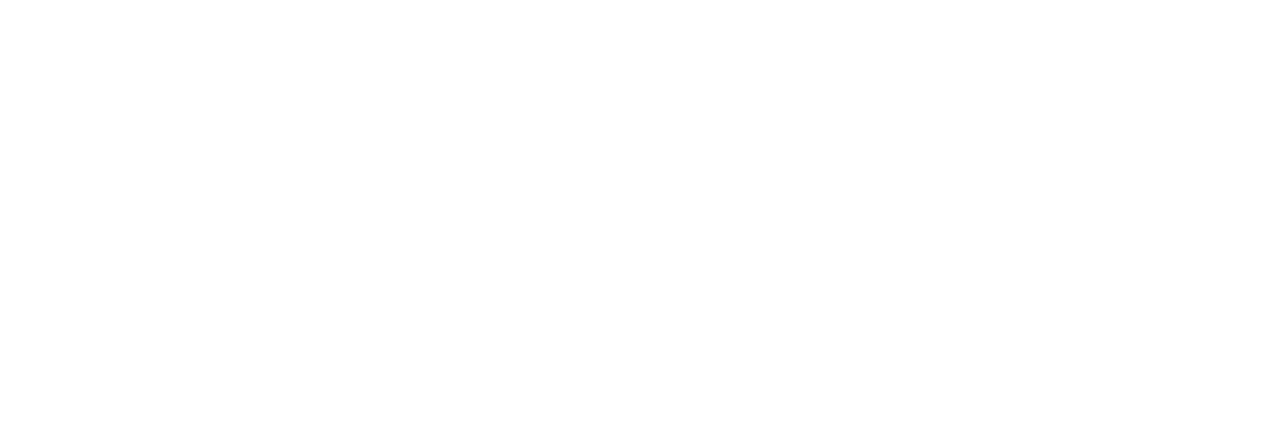
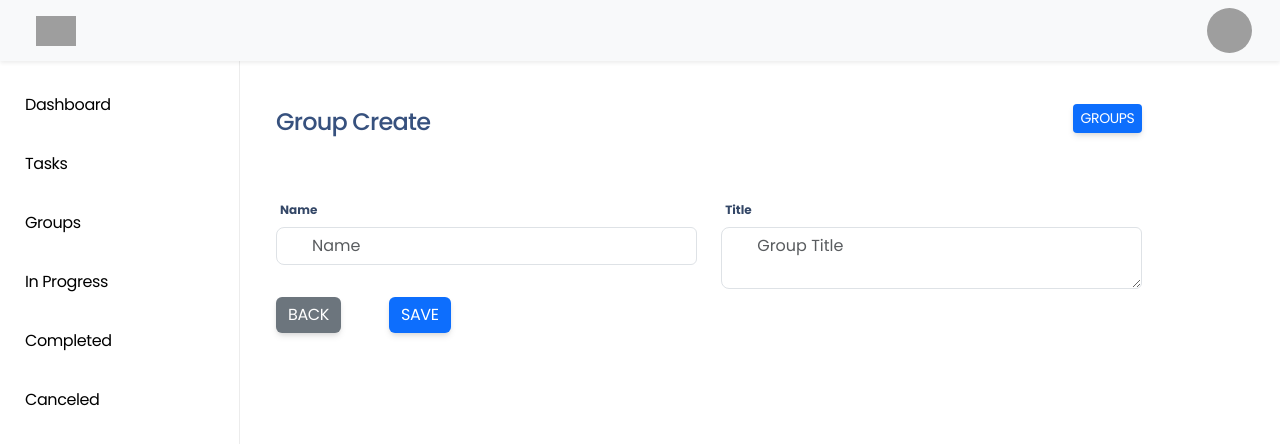
Before and after one commit to shafiul-isla710/task-manager-frontend, a Vue app: page /form in a window 1280 px wide. Before the commit this address had no page. Shown: the top 444 px of the page. Built offline with nearby package versions, Linux system fonts and the light colour scheme; grey boxes are pictures that could not be loaded.

Commit message:
New Group Create , update and delete on Dashboad

```diff
--- a/src/layout/MasterLayout.vue
+++ b/src/layout/MasterLayout.vue
@@ -63,10 +63,10 @@ import useStore from "@/store/authStore.js";
       <i class="bi bi-pencil-square side-bar-item-icon"></i>
       <span>Tasks</span>
     </router-link>
-    <a href="/All" class="side-bar-item mt-2 text-black">
+    <router-link :to="{name:'groups'}"  class="side-bar-item mt-2 text-black">
       <i class="bi bi-list-ul side-bar-item-icon"></i>
-      <span>New Task</span>
-    </a>
+      <span>Groups</span>
+    </router-link>
     <a href="/Progress" class="side-bar-item mt-2 text-black">
       <i class="bi bi-hourglass-split side-bar-item-icon"></i>
       <span>In Progress</span>
--- /dev/null
+++ b/src/pages/group/form.vue
@@ -0,0 +1,109 @@
+<script setup>
+import {onMounted, ref} from "vue";
+import axiosClient from "@/services/axiosClient.js";
+import groupStore from "@/store/groupStore.js";
+import {useRouter,useRoute} from 'vue-router'
+const name = ref("");
+const title = ref("");
+
+const router = useRouter()
+const route = useRoute()
+const store = groupStore()
+const errorMessage = ref('')
+const isEdit = ref(false)
+
+onMounted(async()=>{
+  if(route.params.id){
+    isEdit.value = true
+
+    const res = await axiosClient.get(`groups/${route.params.id}`)
+    name.value = res.data.data.name
+    title.value = res.data.data.title
+  }
+})
+
+// Create or Update method ,, if Params exits id group will be update otherwise create group
+const createOrUpdate = async () => {
+  if(route.params.id){
+    const result = await store.updateGroup(route.params.id ,{
+      name : name.value,
+      title : title.value,
+    })
+    if(result === true){
+      setTimeout(()=>{
+        router.push("/groups")
+      },1000)
+    }else{
+      errorMessage.value = result
+    }
+  }
+  else{
+    const result = await store.createGroup({
+      name:name.value,
+      title:title.value,
+    })
+    if(result === true){
+      setTimeout(()=>{
+        router.push("/groups")
+      },1000)
+    }else{
+      errorMessage.value = result
+    }
+  }
+}
+</script>
+
+<template>
+  <div  class="content">
+    <div class="container">
+      <div class="row justify-content-center">
+        <div class="col-md-12">
+          <div class="w-90 p-4">
+            <div class="d-flex justify-content-between align-items-center">
+              <h4>{{isEdit?'Edit Group':'Group Create'}}</h4>
+              <router-link :to="{name:'groups'}" class="btn btn-sm btn-primary">Groups</router-link>
+            </div>
+          </div>
+          <div class="w-90 p-4">
+            <form class="">
+              <div class="row justify-content-center">
+                <div class="col-md-6 mb-3">
+                  <label for="title">Name</label>
+                  <input
+                      placeholder="Name"
+                      class="form-control animated fadeInUp"
+                      type="text"
+                      v-model="name"
+                  />
+                  <span v-if="errorMessage" class="text-danger">
+                    {{errorMessage[0]}}
+                  </span>
+                </div>
+                <div class="col-md-6">
+                  <label for="description">Title</label>
+                  <textarea
+                      placeholder="Group Title"
+                      class="form-control"
+                      v-model="title"
+                  >
+                </textarea>
+                </div>
+              </div>
+              <div class="d-flex flex-row align-items-center gap-5">
+                <router-link :to="{name:'groups'}" class="btn w-16 mt-2 animated fadeInUp float-start btn-secondary">Back</router-link>
+                <button @click.prevent="createOrUpdate" class="btn w-16 mt-2 animated fadeInUp float-start btn-primary">
+                  {{isEdit?'Save Change':'Save'}}
+                </button>
+              </div>
+
+            </form>
+          </div>
+        </div>
+      </div>
+    </div>
+  </div>
+</template>
+
+<style scoped>
+
+</style>
--- /dev/null
+++ b/src/pages/group/group.vue
@@ -0,0 +1,79 @@
+<script setup>
+import {onMounted, ref} from "vue";
+import groupStore from '@/store/groupStore.js'
+import Swal from "sweetalert2";
+
+const groups = ref([]);
+
+// Group list Function
+const groupList = async() =>{
+  const result = await groupStore().fetchGroups()
+   groups.value = result.data.data
+}
+
+// Group Delete Function
+const groupDelete = async(id) =>{
+  const result = await Swal.fire({
+    title: "Are you sure?",
+    text: "You won't be able to revert this!",
+    icon: "warning",
+    showCancelButton: true,
+    confirmButtonColor: "#3085d6",
+    cancelButtonColor: "#d33",
+    confirmButtonText: "Yes, delete it!"
+  })
+
+  if(result.isConfirmed){
+    await groupStore().deleteGroup(id)
+    groupList()
+  }
+}
+onMounted(groupList)
+</script>
+
+<template>
+
+  <div  class="content">
+    <div class="container">
+      <div class="row justify-content-center">
+        <div class="col-md-12">
+          <div class=" w-90 p-4">
+            <div class=" d-flex justify-content-between align-items-center">
+              <h4>Groups</h4>
+              <router-link :to="{name:'createForm'}" class="btn btn-sm btn-primary">Add New</router-link>
+            </div>
+          </div>
+
+          <table class="table table-bordered table-striped">
+            <thead>
+            <tr>
+              <th>Group Name</th>
+              <th>Title</th>
+              <th>Details</th>
+              <th>Action</th>
+            </tr>
+            </thead>
+            <tbody>
+            <tr v-for="(group, index) in groups" :key="index">
+              <td>{{group.name}}</td>
+              <td>{{group.title}}</td>
+              <td>
+                <button class="bg-secondary text-white p-2 border-0 rounded">Group Details</button>
+              </td>
+              <td class="text-right d-flex flex-row gap-3">
+                <router-link :to="{name:'editForm',params:{id:group.id}}" class="bg-success text-white p-2 border-0 rounded">Edit</router-link>
+                <button @click="groupDelete(group.id)" class="bg-danger text-white p-2 border-0 rounded">Delete</button>
+              </td>
+            </tr>
+            </tbody>
+          </table>
+        </div>
+      </div>
+    </div>
+  </div>
+
+</template>
+
+<style scoped>
+
+</style>
--- a/src/router.js
+++ b/src/router.js
@@ -7,6 +7,9 @@ import MasterLayout from "@/layout/MasterLayout.vue";
 import Dashboard from "@/pages/Dashboard.vue";
 import TaskList from "@/pages/TaskList.vue";
 import TaskCreate from "@/pages/task-create-form.vue";
+import group from "@/pages/group/group.vue";
+import form from "@/pages/group/form.vue";
+
 
 const routes = [
     {
@@ -51,7 +54,24 @@ const routes = [
                 name:'TaskEdit',
                 component:TaskCreate,
                 meta: { requiresAuth: true },
-            }
+            },
+            {
+                path:'/groups',
+                name:'groups',
+                component:group,
+                meta: { requiresAuth: true },
+            },
+            {
+                path:'/form',
+                name:'createForm',
+                component:form,
+                meta: { requiresAuth: true },
+            },{
+                path:'/form/:id/edit',
+                name:'editForm',
+                component:form,
+                meta: { requiresAuth: true },
+            },
         ]
     }
 ]
--- /dev/null
+++ b/src/store/groupStore.js
@@ -0,0 +1,94 @@
+import {defineStore} from "pinia";
+import axiosClient from "@/services/axiosClient.js";
+import cogoToast from "cogo-toast";
+import {ref} from "vue";
+import {useRouter} from 'vue-router'
+
+const groupStore = defineStore("groupStore", ()=>{
+    const router = useRouter()
+
+    //fetch group
+    async function fetchGroups() {
+        try{
+            const res = await axiosClient.get("groups")
+            return res;
+        }
+        catch(error) {
+            cogoToast.error('something went wrong',{
+                position:"top-right",
+                size:"small",
+            });
+        }
+    }
+
+    // This function for Create a new group
+    async function createGroup(credential){
+        try{
+            const res = await axiosClient.post("groups", credential)
+            cogoToast.success(res.data.message,{
+                position:"top-right",
+                size:"small",
+            });
+            return true;
+        }
+        catch(error){
+            if(error.status === 422){
+                const errors = error.response.data.messages;
+                console.log(errors);
+                return errors;
+
+            }
+            cogoToast.error('something went wrong',{
+                position:"top-right",
+                size:"small",
+            });
+        }
+    }
+
+    // This function for update
+    async function updateGroup(id,credential){
+        try{
+            const res = await axiosClient.put(`groups/${id}`, credential)
+            cogoToast.success(res.data.message,{
+                position:"top-right",
+                size:"small",
+            });
+            return true;
+        }
+        catch(error){
+            if(error.status === 422){
+                const errors = error.response.data.messages;
+                return errors;
+            }
+            cogoToast.error('something went wrong',{
+                position:"top-right",
+                size:"small",
+            });
+        }
+    }
+
+    // This function for update
+    async function deleteGroup(id){
+        try{
+            const res = await axiosClient.delete(`groups/${id}`);
+            return true;
+        }
+        catch(error){
+            cogoToast.error('something went wrong',{
+                position:"top-right",
+                size:"small",
+            })
+            return false;
+        }
+    }
+
+
+    return {
+        fetchGroups,
+        createGroup,
+        updateGroup,
+        deleteGroup
+    }
+})
+
+export default groupStore
```
Also changed, not shown: src/pages/group.vue (deleted, +0 -11 lines).
